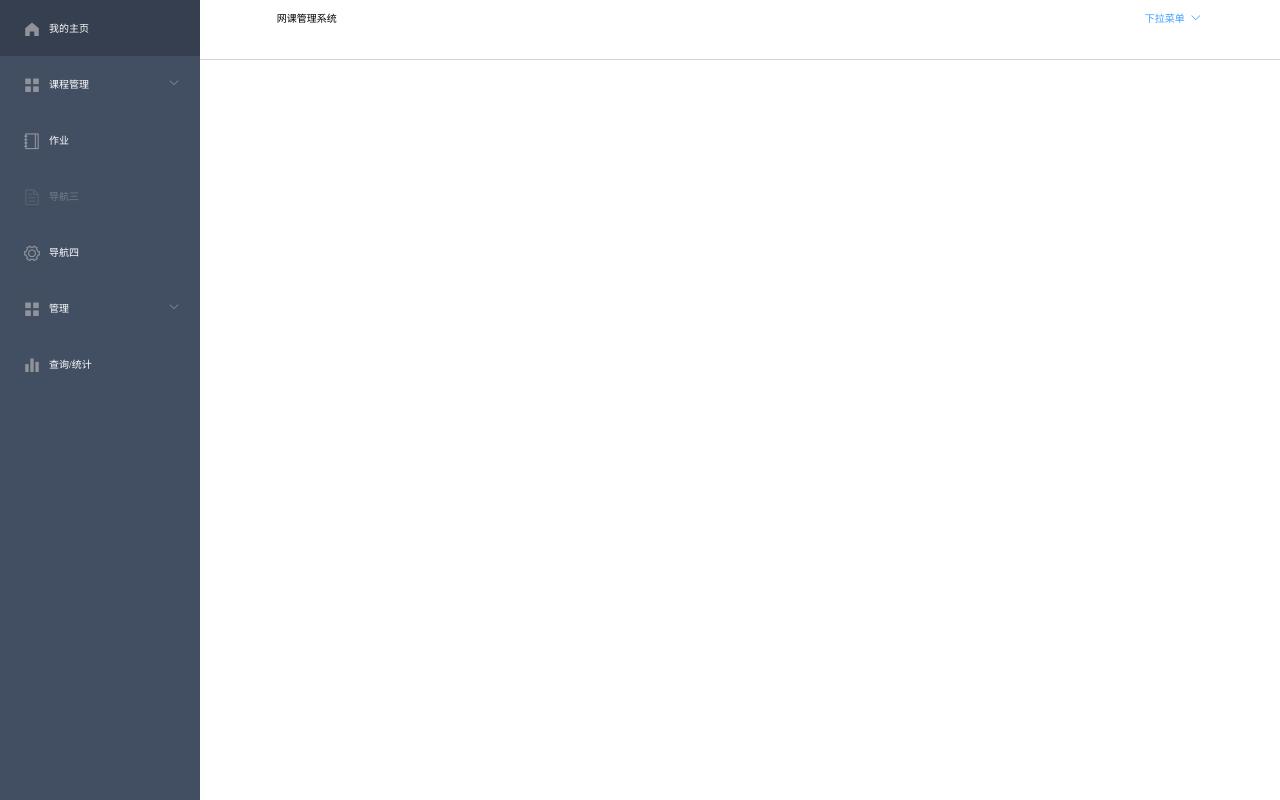
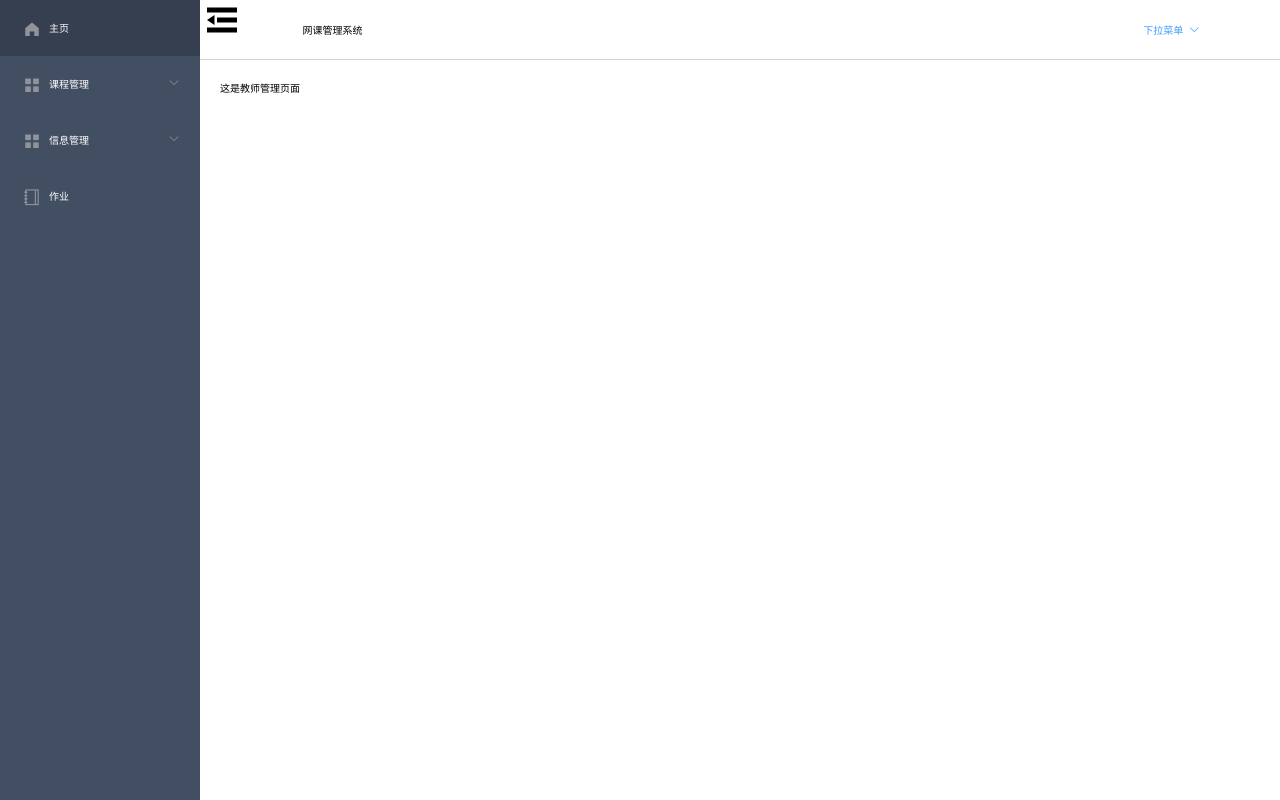
Before and after one commit to juwsdk/online_course_client, a Vue app: page /#/manage/manageop in a window 1280 px wide. Built offline with nearby package versions, Linux system fonts and the light colour scheme.

Commit message:
master face

```diff
--- a/src/layout/CourseHeader.vue
+++ b/src/layout/CourseHeader.vue
@@ -1,8 +1,12 @@
 <template lang="">
   <el-header class="myheader">
     <el-row>
+      <el-col :span="1" :offset="0">
+        <i v-if="!isCollapse" class="el-icon-s-fold" @click="changeMenu"></i>
+        <i v-if="isCollapse" class="el-icon-s-unfold" @click="changeMenu"></i>
+      </el-col>
       <el-col :span="4" class="item">网课管理系统<div class="grid-content bg-purple"></div></el-col>
-      <el-col :span="4" :push="16" class="item">
+      <el-col :span="4" :push="15" class="item">
         <el-dropdown>
           <span class="el-dropdown-link">
             下拉菜单<i class="el-icon-arrow-down el-icon--right"></i>
@@ -15,33 +19,63 @@
             <el-dropdown-item divided>蚵仔煎</el-dropdown-item>
           </el-dropdown-menu>
         </el-dropdown>
-      <div class="grid-content bg-purple"></div></el-col>
+        <div class="grid-content bg-purple"></div>
+      </el-col>
     </el-row>
   </el-header>
 </template>
 <script>
-export default {
-  name:'CourseHeader'
-}
+  export default {
+    name: 'CourseHeader',
+    props:['isCollapse'],
+    methods: {
+      //切换按钮
+      changeMenu(){
+        this.$emit('changeShow');//子传父
+      }
+    },
+  }
 </script>
 <style scoped>
-  .myheader{
+  .myheader {
+    height: 100px;
     /* background-color:#eff6fc; */
     width: 100%;
     color: black;
     text-align: center;
     min-width: 400px;
     border-bottom: 1px solid lightgray;
+    padding-left: 0;
+
   }
-  .item{
-    padding-top: 10px;
-    padding-bottom: 5px;
+
+  .el-row {
+    display: flex;
+    height: 100%;
+    /* justify-items: center; */
+    align-items: center;
   }
+
+  .el-row :first-child {
+    height: 100%;
+    /* overflow: hidden; */
+    cursor: pointer;
+  }
+
+  .el-icon-s-fold,
+  .el-icon-s-unfold {
+    /* height: 100%; */
+    width: 100%;
+    font-size: 40px;
+  }
+
   .el-dropdown-link {
     cursor: pointer;
     color: #409EFF;
   }
+
   .el-icon-arrow-down {
     font-size: 12px;
   }
+
 </style>
--- a/src/layout/CourseSider.vue
+++ b/src/layout/CourseSider.vue
@@ -4,109 +4,112 @@
   color:white;
   background-color: #424f63;
   width: 200px;
-  /* overflow-x: hidden; */
+  overflow-x: hidden;
   /* border-right: 1px solid lightgray; */
-  ">
-    <!-- <el-radio-group v-model="isCollapse" style="margin-bottom: 20px;">
-      <el-radio-button :label="false" circle>展开</el-radio-button>
-      <el-radio-button :label="true" circle>收起</el-radio-button>
-    </el-radio-group> -->
-    <!-- <el-button   type="success" @click="handle" style="height: 5vh; border-radius: 0; width: auto;"></el-button> -->
-    <el-menu
-    :collapse="isCollapse"
-     router text-color="#FFF" background-color="#424f63"   style="/*width: 150px;*/"  default-active="1-4-1"
-      class="elMenuVertical"
-      >
-      <el-menu-item index="/myindex">
-        <i class="el-icon-s-home"></i>
-        <span slot="title">我的主页</span>
-      </el-menu-item>
-      <!-- 课程 -->
-      <el-submenu index="#">
-        <template slot="title">
-          <i class="el-icon-menu"></i>
-          <span slot="title">课程管理</span>
+  " :style="contentStyle">
+    <el-menu :collapse="isCollapse" router text-color="#FFF" background-color="#424f63" style="/*width: 150px;*/"
+      default-active="1" class="elMenuVertical" :style="contentStyle">
+      <!-- 递归渲染 menuList -->
+      <template v-for="(menuitem,index) of menuList">
+
+        <template v-if="menuitem.children.length>0">
+          <el-submenu :index="menuitem.path" :key="menuitem.name+index">
+            <template slot="title">
+              <i :class="menuitem.icon"></i>
+              <span>{{menuitem.title}}</span>
+            </template>
+            <el-menu-item-group>
+              <template v-for="menuchild in menuitem.children">
+                <el-menu-item :index="menuitem.path+'/'+menuchild.path" :key="menuchild.name+index">
+                  <i :class="menuchild.icon"></i>
+                  <span>{{menuchild.title}}</span>
+                </el-menu-item>
+              </template>
+            </el-menu-item-group>
+          </el-submenu>
         </template>
-        <el-menu-item index="/course/courses">
-          <i class="el-icon-monitor"></i>
-          <span slot="title">我的课程</span>
-        </el-menu-item>
-        <el-menu-item index="/course/courseselect">
-          <i class="el-icon-reading"></i>
-          <span slot="title">公共选课</span>
-        </el-menu-item>
-        <el-menu-item index="/course/coursesta">
-          <i class="el-icon-s-data"></i>
-          <span slot="title">打卡/统计</span>
-        </el-menu-item>
-      </el-submenu>
-
-      <el-menu-item index="/homework">
-        <i class="el-icon-notebook-1"></i>
-        <span>作业</span>
-      </el-menu-item>
-
-      <el-menu-item index="3" disabled>
-        <i class="el-icon-document"></i>
-        <span slot="title">导航三</span>
-      </el-menu-item>
-      <el-menu-item index="4">
-        <i class="el-icon-setting"></i>
-        <span slot="title">导航四</span>
-      </el-menu-item>
-      <el-submenu index="5">
-        <template slot="title">
-          <i class="el-icon-menu"></i>
-          <span>管理</span>
+        <template v-else>
+          <el-menu-item :index="menuitem.path" :key="menuitem+index">
+            <i :class="menuitem.icon"></i>
+            <span slot="title">{{menuitem.title}}</span>
+          </el-menu-item>
         </template>
-        <el-menu-item >
-          <i class="el-icon-bank-card"></i>
-          <span>Op管理</span>
-        </el-menu-item>
-        <el-menu-item >
-          <i class="el-icon-s-custom"></i>
-          <span>教师管理</span>
-        </el-menu-item>
-        <el-menu-item >
-          <i class="el-icon-s-check"></i>
-          <span>学生管理</span>
-        </el-menu-item>
-      </el-submenu>
-      <el-menu-item index="6">
-        <i class="el-icon-s-data"></i>
-          <span slot="title">查询/统计</span>
-      </el-menu-item>
-
+      </template>
     </el-menu>
   </el-aside>
 </template>
 <script>
+  import router from '@/router';
   export default {
     name: 'CourseSider',
+    props: ['isCollapse'],//父传子,控制折叠
     data() {
       return {
-        isCollapse: false
+        //动态加载路由
+        menuList: [],
       };
     },
     methods: {
+      //自带
       handleOpen(key, keyPath) {
         console.log(key, keyPath);
       },
       handleClose(key, keyPath) {
         console.log(key, keyPath);
       },
-      handle(){
-        this.isCollapse=!this.isCollapse;
+      //开关
+      handle() {
+        this.isCollapse = !this.isCollapse;
+      },
+      //封装获取的路由信息
+      getMenuList(routes) {
+        const menuList = [];
+        routes.forEach(route => {
+          if (route.path && route.name) {
+            const menu = {//获取目录项
+              title: route.meta.title ? route.meta.title : '',
+              name: route.name,
+              path: route.path,
+              icon: route.meta.icon ? route.meta.icon : '',
+              children: []
+            };
+            if (route.children) {
+              menu.children = this.getMenuList(route.children).flat();//flat合并为单层数组
+            }
+            menuList.push(menu);
+          }
+        });
+        return menuList;
       },
     },
     computed: {
-
-    }
+      contentStyle() {
+        return this.isCollapse ? { width: '80px' } : { width: '200px' };
+      },
+    },
+    mounted() {
+      // console.log(JSON.stringify( router.options.routes));
+      this.menuList = this.getMenuList(router.options.routes);
+      // console.log('---------------------------\n');
+      // console.log(this.menuList);
+      // console.log(JSON.stringify(this.menuList))
+    },
   }
 </script>
 <style scoped>
+  /* 非折叠样式 */
   .elMenuVertical:not(.el-menu--collapse) {
     width: 200px;
     min-height: 400px;
   }
+
+  /* 设置折叠展开动画 */
+  .myside {
+    transition: width .5s linear;
+  }
+
+  .el-menu {
+    border: none;
+    transition: width .3s linear;
+  }
 </style>
--- a/src/layout/index.vue
+++ b/src/layout/index.vue
@@ -1,10 +1,11 @@
 <template>
   <el-container style="min-height:100vh;
       min-width: 400px;
-      width: 100%;">
-    <CourseSider />
-    <el-container style="flex-direction: column;">
-      <CourseHeader />
+      width: 100%;"
+      >
+    <CourseSider :isCollapse="isCollapse" />
+    <el-container style="flex-direction: column;" >
+      <CourseHeader @changeShow="changeShow" :isCollapse="isCollapse" />
       <el-main>
         <!-- 页面展示区域 -->
         <router-view />
@@ -21,8 +22,18 @@
       CourseSider,
       CourseHeader
     },
+    data(){
+      return{
+        isCollapse:false
+      }
+    },
+    methods: {
+      changeShow(){
+        this.isCollapse=!this.isCollapse
+      }
+    },
+
   }
 </script>
 <style>
-
 </style>
--- a/src/pages/management/Administrator.vue
+++ b/src/pages/management/MAdmine.vue
@@ -5,7 +5,7 @@
 </template>
 <script>
 export default {
-
+  name:'MAdmine'
 }
 </script>
 <style lang="">
--- a/src/pages/management/Student.vue
+++ b/src/pages/management/MStu.vue
@@ -1,11 +1,11 @@
 <template lang="">
   <div>
-    这是教师管理页面
+    这是学生管理界面
   </div>
 </template>
 <script>
 export default {
-
+  name:'MStu',
 }
 </script>
 <style lang="">
--- a/src/pages/management/Teacher.vue
+++ b/src/pages/management/MTeacher.vue
@@ -5,7 +5,7 @@
 </template>
 <script>
 export default {
-
+  name:'MTeacher',
 }
 </script>
 <style lang="">
--- a/src/router/index.js
+++ b/src/router/index.js
@@ -6,6 +6,9 @@ import Courses from '@/pages/course/Courses'
 import CourseSelect from '@/pages/course/CourseSelect';
 import CourseSta from '@/pages/course/CourseSta';
 import HomeWork from '@/pages/HomeWork';
+import MAdmine from '@/pages/management/MAdmine';
+import Mstu from '@/pages/management/MStu'
+import MTeacher from '@/pages/management/MTeacher';
 //创建并暴露路由
 const router= new VueRouter({
   // mode:'history',
@@ -14,31 +17,60 @@ const router= new VueRouter({
       name: 'myindex',
       path: '/myindex',
       component: MyIndex,
-      meta: { title: '主页' }
+      meta: { title: '主页' ,icon:'el-icon-s-home'}
     },
     //课程路由
     {
+      name:'path',
       path: '/course',
       component: {render: (e) => e("router-view")},
+      meta:{title:'课程管理',icon:'el-icon-menu'},
       // redirect:'/course/courses',
       children: [
         {
           name:'courses',
           path: 'courses',
           component: Courses,
-          meta: { title: '课程' }
+          meta: { title: '课程' ,icon:'el-icon-monitor'}
         },
         {
           name: 'course-select',
           path: 'courseselect',
           component: CourseSelect,
-          meta: { title: '课程选择' }
+          meta: { title: '课程选择',icon:'el-icon-reading' }
         },
         {
           name: 'course-sta',
           path: 'coursesta',
           component: CourseSta,
-          meta: { title: '课程信息统计' }
+          meta: { title: '课程信息统计',icon:'el-icon-s-data' }
+        }
+      ]
+    },
+    //管理路由
+    {
+      name:'manage',
+      path:'/manage',
+      component: {render: (e) => e("router-view")},
+      meta:{title:'信息管理',icon:'el-icon-menu'},
+      children:[
+        {
+          name:'manage-op',
+          path:'manageop',
+          component:MAdmine,
+          meta:{title:'管理员管理',icon:''}
+        },
+        {
+          name:'manage-student',
+          path:'managestu',
+          component:Mstu,
+          meta:{title:'学生管理',icon:''}
+        },
+        {
+          name:'manage-teacher',
+          path:'manageteacher',
+          component:MTeacher,
+          meta:{title:'教师管理',icon:''}
         }
       ]
     },
@@ -47,7 +79,7 @@ const router= new VueRouter({
       name: 'homework',
       path: '/homework',
       component: HomeWork,
-      meta: { title: '作业' }
+      meta: { title: '作业' ,icon:'el-icon-notebook-1'}
     }
   ]
 });
```
